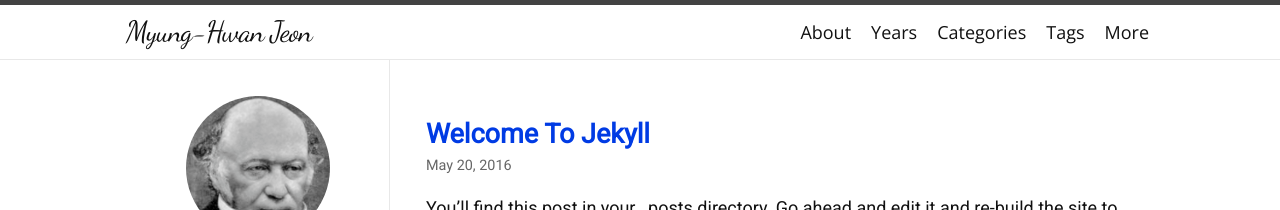
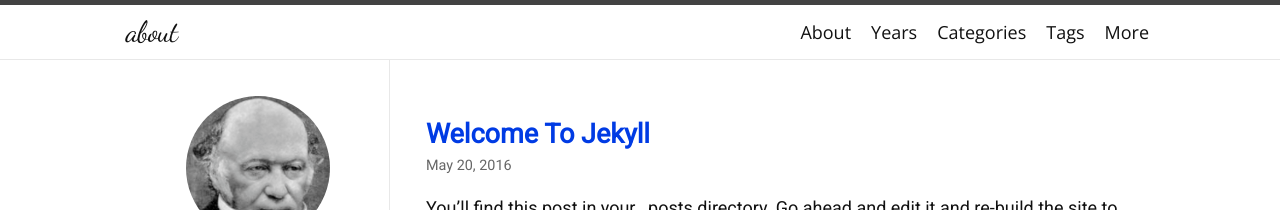
Before and after one commit to MyungHwanJeon/MyungHwanJeon.github.io, a Jekyll site: the page built from index.html, in a window 1280 px wide. Shown: the top 210 px of the page. Built offline with Jekyll 4.4.1, drawn with Linux system fonts in a browser that asks for light colours; nearby versions of some CDN libraries; some web fonts are replaced; the list of posts is cut into pages by our own code.

Commit message:
Update _config.yml

```diff
--- a/_config.yml
+++ b/_config.yml
@@ -1,4 +1,4 @@
-title: Myung-Hwan Jeon
+title: about
 description: github
 author: Myung-Hwan Jeon
 avatar: /logo.png
@@ -32,15 +32,11 @@
 instragram:
   username: jeon____
   card: summary
-#twitter:
-#  username: ngzhio
-#  card: summary
 logo: logo.png
 social:
-  name: Shangzhi Huang
+  name: Myung-Hwan Jeon
   links:
     - https://www.instagram.com/jeon____
-#    - https://www.facebook.com/ngzhio
     - https://github.com/MyungHwanJeon
 google_site_verification: u4WXQl0Eu66rsQo2kRdCNx
 lang: en
```
